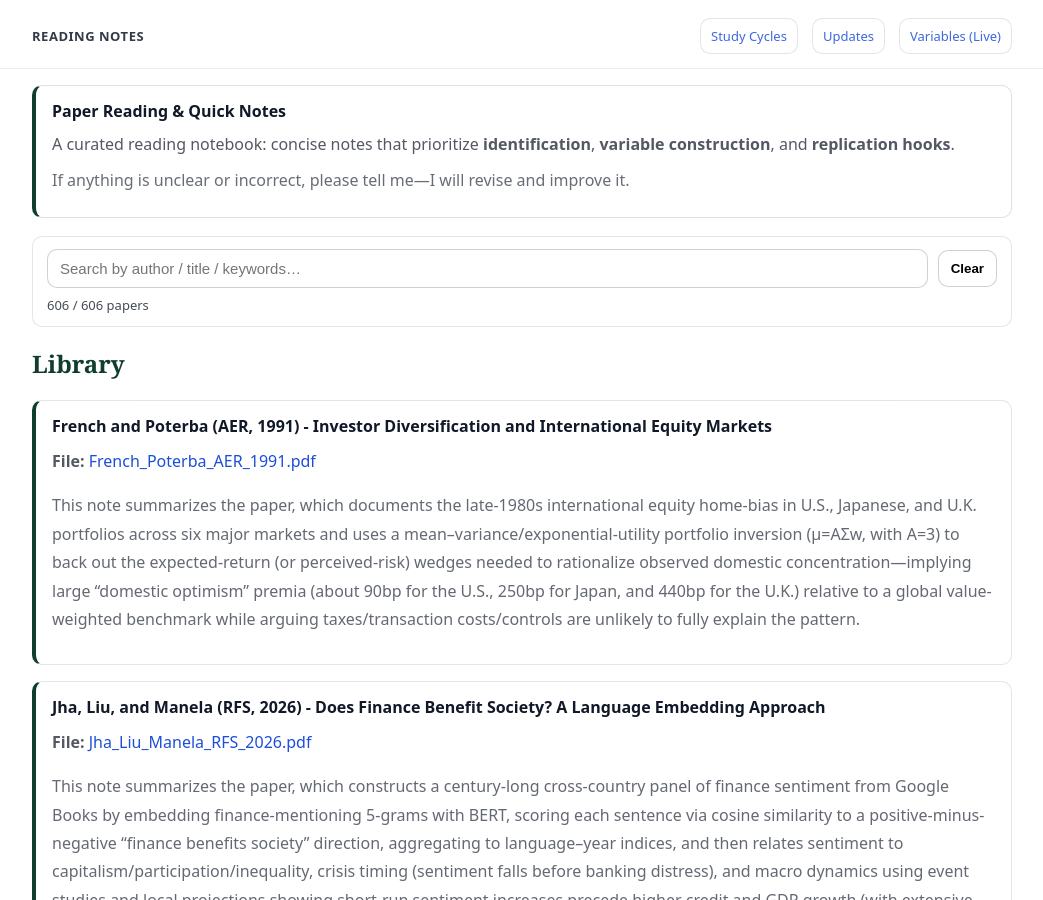
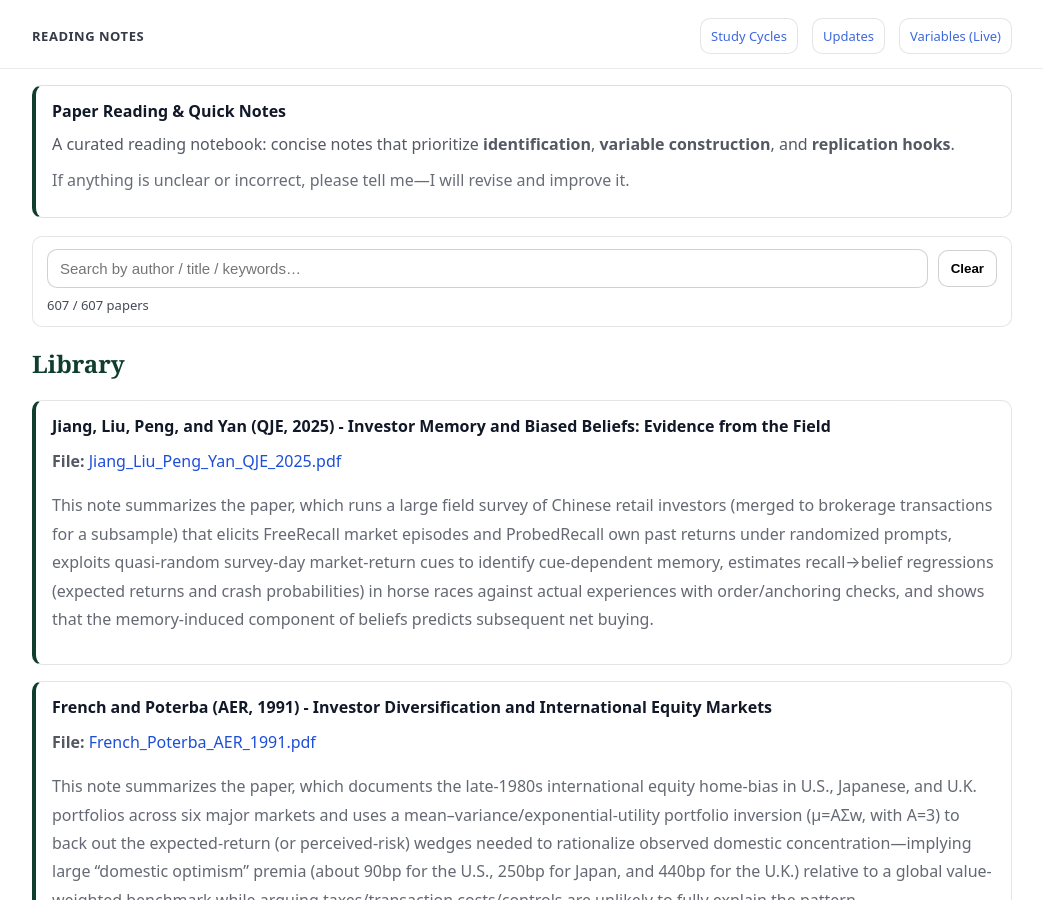
Before and after one commit to yaxinzn/study-archive, a Jekyll site: the page built from reading/index.md, in a window 1280 px wide and 900 px high. Shown: the whole window, without its empty margins (118-1161 px from the left). Built offline with Jekyll 4.4.1, drawn with Linux system fonts in a browser that asks for light colours.

Commit message:
Reading: add/update Jiang_Liu_Peng_Yan_QJE_2025.pdf

```diff
--- a/_data/reading.yml
+++ b/_data/reading.yml
@@ -1,3 +1,7 @@
+- title: "Jiang, Liu, Peng, and Yan (QJE, 2025) - Investor Memory and Biased Beliefs: Evidence from the Field"
+  file: "Jiang_Liu_Peng_Yan_QJE_2025.pdf"
+  desc: "This note summarizes the paper, which runs a large field survey of Chinese retail investors (merged to brokerage transactions for a subsample) that elicits FreeRecall market episodes and ProbedRecall own past returns under randomized prompts, exploits quasi-random survey-day market-return cues to identify cue-dependent memory, estimates recall→belief regressions (expected returns and crash probabilities) in horse races against actual experiences with order/anchoring checks, and shows that the memory-induced component of beliefs predicts subsequent net buying."
+
 - title: "French and Poterba (AER, 1991) - Investor Diversification and International Equity Markets"
   file: "French_Poterba_AER_1991.pdf"
   desc: "This note summarizes the paper, which documents the late-1980s international equity home-bias in U.S., Japanese, and U.K. portfolios across six major markets and uses a mean–variance/exponential-utility portfolio inversion (μ=AΣw, with A=3) to back out the expected-return (or perceived-risk) wedges needed to rationalize observed domestic concentration—implying large “domestic optimism” premia (about 90bp for the U.S., 250bp for Japan, and 440bp for the U.K.) relative to a global value-weighted benchmark while arguing taxes/transaction costs/controls are unlikely to fully explain the pattern."
```
Also changed, not shown: 1 other file.
